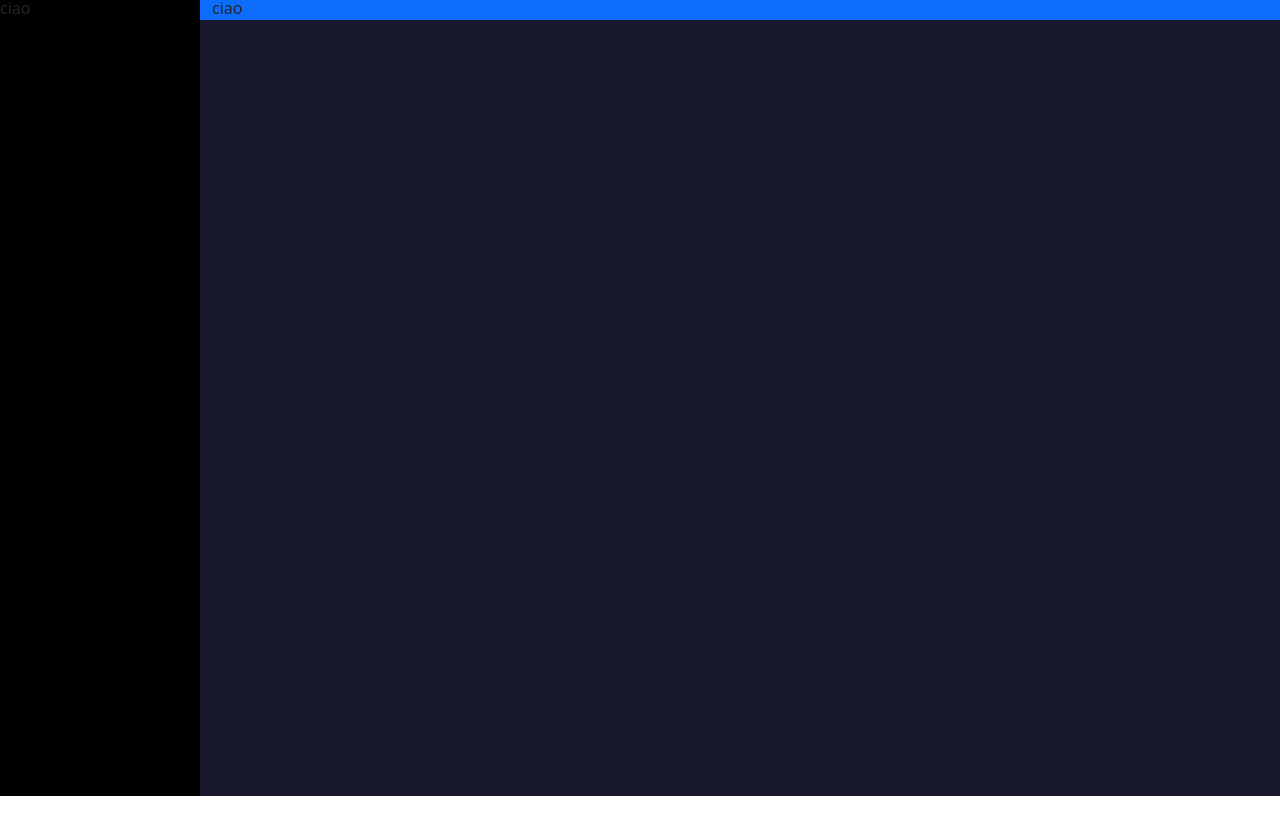
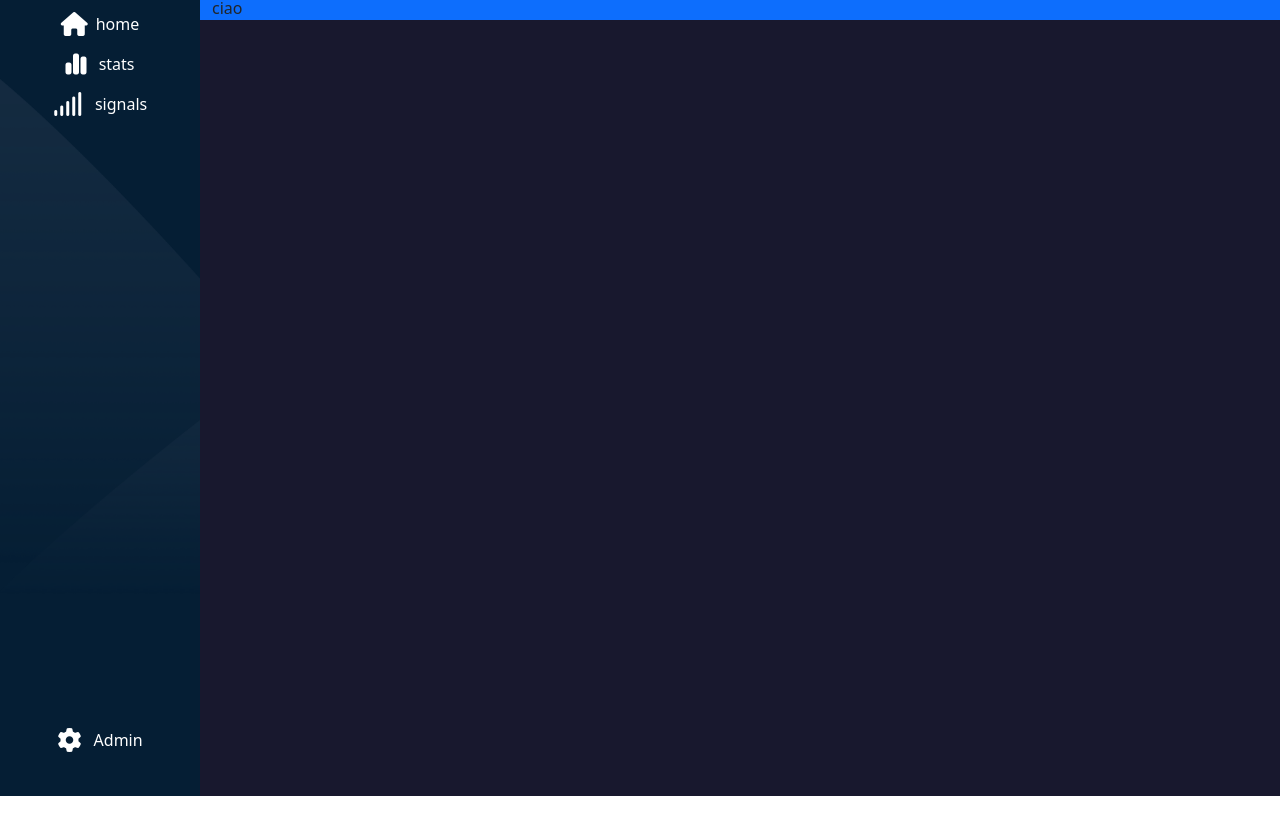
Before and after one commit to alex2000d/html-css-bootstrap-dashboard, a plain HTML site: page index.html in a window 1280 px wide. Shown: the part 70-898 px from the top of the page. Before the commit the page ends 866 px from the top, so only its background shows below. Drawn offline with nearby package versions, Linux system fonts and the light colour scheme.

Commit message:
[UPD] completed the sidebar

```diff
--- a/css/style.css
+++ b/css/style.css
@@ -9,7 +9,9 @@
 .sidebar{
     width: 100px;
     height: 100vh;
-    background-color: black;
+    background-color: rgb(5, 30, 52);
+    background-image: url(../img/sidebar-bg.png);
+    background-size: cover;
 }
 
 .main-content{
@@ -33,6 +35,13 @@
 
 }
 
+.bottom-sidebar{
+    height: 100px;
+}
+
+.top-sidebar{
+    height: calc(100vh - 100px);
+}
 
 
 
@@ -40,7 +49,7 @@
     .sidebar{
         width: 200px;
         height: 100vh;
-        background-color: black;
+        background-color: rgb(5, 30, 52);
     }
 
     .main-content{
@@ -57,6 +66,14 @@
         display: block;
       }
 
+      .sidebar-mobile{
+        display: none;
+      }
+
+      .sidebar-desktop{
+        display: block;
+      }
+
 
 
 }
@@ -69,4 +86,12 @@
       .content-desktop{
         display: none;
       }
+
+      .top-sidebar{
+        display: block;
+      }
+
+      .sidebar-desktop{
+        display: none;
+      }
 }
--- a/index.html
+++ b/index.html
@@ -57,7 +57,36 @@
     <main>
         <div class="bottom d-flex">
             <div class="sidebar">
-                <div class="content">ciao</div>
+                <div class="top-sidebar">
+                  <div class="sidebar-mobile">
+                      <div class="icons mt-3  text-center"><i class="fa-solid fa-house fa-xl" style="color: #Ffff;"></i></div>
+                      <div class="icons mt-3  text-center"><i class="fa-solid fa-chart-simple fa-xl" style="color: #Ffff;"></i></div>
+                      <div class="icons mt-3  text-center"><i class="fa-solid fa-signal fa-xl" style="color: #Ffff;"></i></div>
+                  </div>
+
+                    <div class="sidebar-desktop">
+                        <div class="icons mt-3  text-center"><i class="fa-solid fa-house fa-xl" style="color: #Ffff;"></i><span class="text-white ms-2">home</span></div>
+
+                        <div class="icons mt-3  text-center"><i class="fa-solid fa-chart-simple fa-xl" style="color: #Ffff;"></i> <span class="text-white ms-2">stats</span></div>
+
+                        <div class="icons mt-3  text-center"><i class="fa-solid fa-signal fa-xl" style="color: #Ffff;"></i> <span class="text-white ms-2">signals</span></div>
+
+                    </div>
+                </div>
+
+
+
+                <div class="bottom-sidebar">
+                    <div class="sidebar-mobile">
+                        <div class="icons mt-3  text-center"><i class="fa-solid fa-gear fa-xl" style="color: #Ffff;"></i></div>
+                    </div>
+
+
+                    <div class="sidebar-desktop"><div class="icons mt-3  text-center"><i class="fa-solid fa-gear fa-xl" style="color: #Ffff;"></i>
+                       <span class="text-white ms-2">Admin</span></div>
+                   </div>
+
+                </div>
             </div>
 
             <div class="main-content">
```
